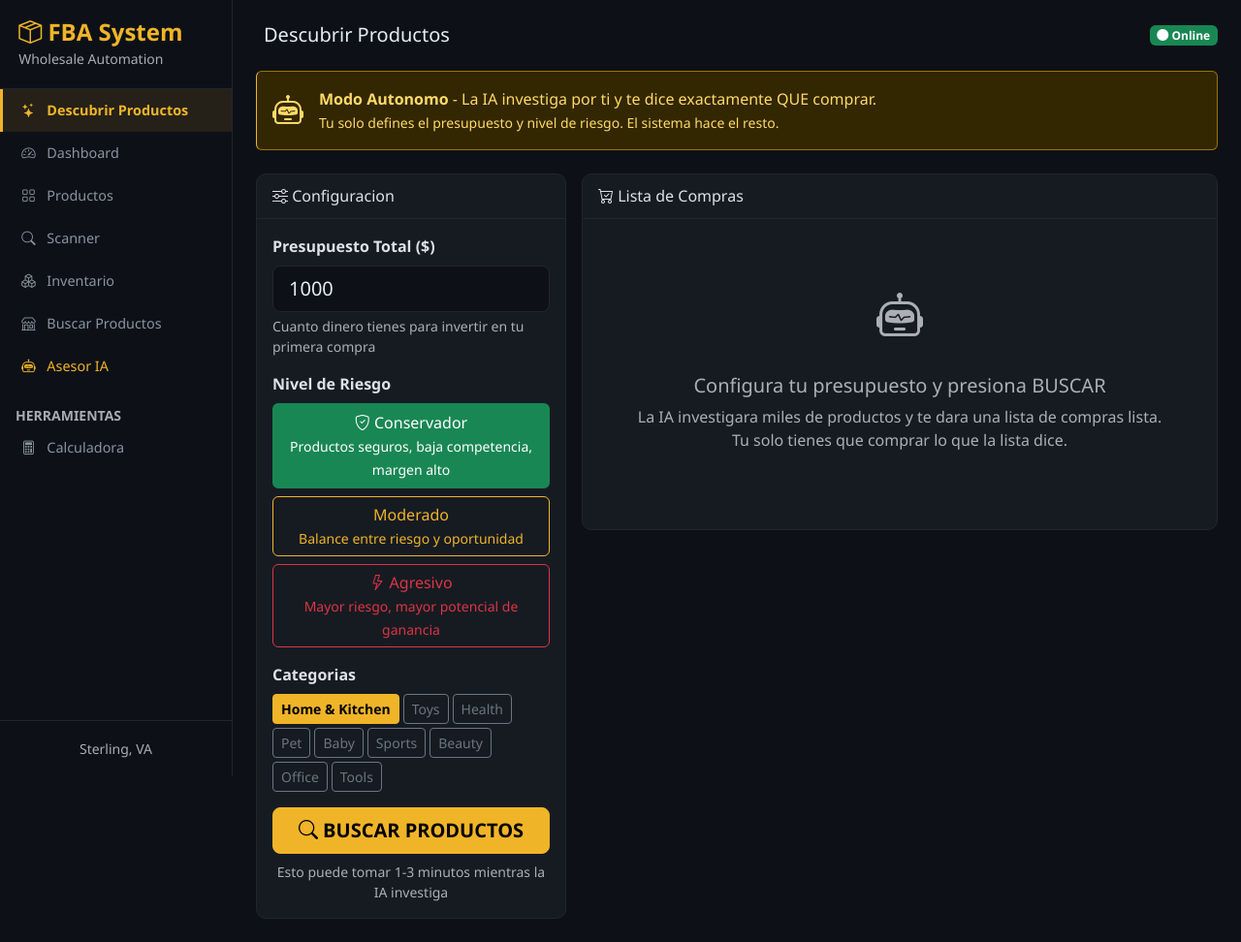
After one commit to eudardoqpaz/fba-wholesale-system, a FastAPI app: template templates/discovery.html in a window 1280 px wide. The commit adds this page. Shown: the whole page at 97% size. Run offline with FastAPI, Linux system fonts and the light colour scheme; the template is opened without the code that fills it, so the values that code supplies are empty; parts of the project's set-up code (start-up, migrations or seed data) failed here and were passed over.

Commit message:
Add Auto-Discovery mode: AI finds profitable products and creates shopping list automatically

```diff
--- a/main.py
+++ b/main.py
@@ -9,7 +9,7 @@ from fastapi.staticfiles import StaticFiles
 from fastapi.templating import Jinja2Templates
 from database import init_db
 from config import settings
-from routers import dashboard, products, scanner, inventory, suppliers, ai_chat, scraper
+from routers import dashboard, products, scanner, inventory, suppliers, ai_chat, scraper, discovery
 
 
 @asynccontextmanager
@@ -37,6 +37,7 @@ app.include_router(inventory.router, prefix="/inventory", tags=["Inventory"])
 app.include_router(suppliers.router, prefix="/suppliers", tags=["Suppliers"])
 app.include_router(ai_chat.router, prefix="/ai", tags=["AI Advisor"])
 app.include_router(scraper.router, prefix="/stores", tags=["Store Scraper"])
+app.include_router(discovery.router, prefix="/discover", tags=["Auto Discovery"])
 
 
 @app.get("/health")
--- a/templates/base.html
+++ b/templates/base.html
@@ -17,6 +17,11 @@
             <small class="text-muted">Wholesale Automation</small>
         </div>
         <ul class="nav flex-column">
+            <li class="nav-item">
+                <a class="nav-link {% if '/discover' in request.url.path %}active{% endif %}" href="/discover" style="color:var(--accent);font-weight:700;">
+                    <i class="bi bi-stars"></i> Descubrir Productos
+                </a>
+            </li>
             <li class="nav-item">
                 <a class="nav-link {% if request.url.path == '/' %}active{% endif %}" href="/">
                     <i class="bi bi-speedometer2"></i> Dashboard
--- /dev/null
+++ b/templates/discovery.html
@@ -0,0 +1,297 @@
+{% extends "base.html" %}
+{% block title %}Descubrir Productos - FBA System{% endblock %}
+{% block page_title %}Descubrir Productos{% endblock %}
+
+{% block content %}
+<div class="alert alert-warning mb-4">
+    <div class="d-flex align-items-center gap-3">
+        <i class="bi bi-robot" style="font-size:2rem;"></i>
+        <div>
+            <strong>Modo Autonomo</strong> - La IA investiga por ti y te dice exactamente QUE comprar.
+            <br><small>Tu solo defines el presupuesto y nivel de riesgo. El sistema hace el resto.</small>
+        </div>
+    </div>
+</div>
+
+<div class="row g-3">
+    <!-- Config -->
+    <div class="col-lg-4">
+        <div class="card">
+            <div class="card-header">
+                <h6 class="mb-0"><i class="bi bi-sliders"></i> Configuracion</h6>
+            </div>
+            <div class="card-body">
+                <div class="mb-3">
+                    <label class="form-label fw-bold">Presupuesto Total ($)</label>
+                    <input type="number" class="form-control form-control-lg" id="budget" value="1000" min="100" step="100">
+                    <div class="form-text">Cuanto dinero tienes para invertir en tu primera compra</div>
+                </div>
+
+                <div class="mb-3">
+                    <label class="form-label fw-bold">Nivel de Riesgo</label>
+                    <div class="d-grid gap-2">
+                        <button class="btn btn-outline-success risk-btn active" data-risk="conservative" onclick="selectRisk(this)">
+                            <i class="bi bi-shield-check"></i> Conservador
+                            <br><small>Productos seguros, baja competencia, margen alto</small>
+                        </button>
+                        <button class="btn btn-outline-warning risk-btn" data-risk="moderate" onclick="selectRisk(this)">
+                            <i class="bi bi-balance-scale"></i> Moderado
+                            <br><small>Balance entre riesgo y oportunidad</small>
+                        </button>
+                        <button class="btn btn-outline-danger risk-btn" data-risk="aggressive" onclick="selectRisk(this)">
+                            <i class="bi bi-lightning"></i> Agresivo
+                            <br><small>Mayor riesgo, mayor potencial de ganancia</small>
+                        </button>
+                    </div>
+                </div>
+
+                <div class="mb-3">
+                    <label class="form-label fw-bold">Categorias</label>
+                    <div class="d-flex flex-wrap gap-1">
+                        <button class="btn btn-sm btn-warning cat-btn active" data-cat="home" onclick="toggleCat(this)">Home & Kitchen</button>
+                        <button class="btn btn-sm btn-outline-secondary cat-btn" data-cat="toys" onclick="toggleCat(this)">Toys</button>
+                        <button class="btn btn-sm btn-outline-secondary cat-btn" data-cat="health" onclick="toggleCat(this)">Health</button>
+                        <button class="btn btn-sm btn-outline-secondary cat-btn" data-cat="pet" onclick="toggleCat(this)">Pet</button>
+                        <button class="btn btn-sm btn-outline-secondary cat-btn" data-cat="baby" onclick="toggleCat(this)">Baby</button>
+                        <button class="btn btn-sm btn-outline-secondary cat-btn" data-cat="sports" onclick="toggleCat(this)">Sports</button>
+                        <button class="btn btn-sm btn-outline-secondary cat-btn" data-cat="beauty" onclick="toggleCat(this)">Beauty</button>
+                        <button class="btn btn-sm btn-outline-secondary cat-btn" data-cat="office" onclick="toggleCat(this)">Office</button>
+                        <button class="btn btn-sm btn-outline-secondary cat-btn" data-cat="tools" onclick="toggleCat(this)">Tools</button>
+                    </div>
+                </div>
+
+                <button class="btn btn-warning btn-lg w-100" onclick="discoverProducts()" id="discover-btn">
+                    <i class="bi bi-search"></i> BUSCAR PRODUCTOS
+                </button>
+                <div class="small text-muted mt-2 text-center">
+                    Esto puede tomar 1-3 minutos mientras la IA investiga
+                </div>
+            </div>
+        </div>
+    </div>
+
+    <!-- Results -->
+    <div class="col-lg-8">
+        <!-- Summary -->
+        <div id="summary-card" style="display:none;">
+            <div class="row g-2 mb-3">
+                <div class="col-3">
+                    <div class="card text-center p-2">
+                        <small class="text-muted">Productos</small>
+                        <h4 class="text-warning mb-0" id="sum-products">0</h4>
+                    </div>
+                </div>
+                <div class="col-3">
+                    <div class="card text-center p-2">
+                        <small class="text-muted">Inversion</small>
+                        <h4 class="mb-0" id="sum-investment">$0</h4>
+                    </div>
+                </div>
+                <div class="col-3">
+                    <div class="card text-center p-2">
+                        <small class="text-muted">Ganancia Esperada</small>
+                        <h4 class="text-success mb-0" id="sum-profit">$0</h4>
+                    </div>
+                </div>
+                <div class="col-3">
+                    <div class="card text-center p-2">
+                        <small class="text-muted">ROI Esperado</small>
+                        <h4 class="text-success mb-0" id="sum-roi">0%</h4>
+                    </div>
+                </div>
+            </div>
+        </div>
+
+        <!-- Shopping List -->
+        <div class="card">
+            <div class="card-header d-flex justify-content-between">
+                <h6 class="mb-0"><i class="bi bi-cart-check"></i> Lista de Compras</h6>
+                <span id="list-count" class="badge bg-warning" style="display:none;"></span>
+            </div>
+            <div class="card-body" id="results-container">
+                <div class="text-center text-muted py-5">
+                    <i class="bi bi-robot" style="font-size:3rem;"></i><br><br>
+                    <h5>Configura tu presupuesto y presiona BUSCAR</h5>
+                    <p>La IA investigara miles de productos y te dara una lista de compras lista.<br>
+                    Tu solo tienes que comprar lo que la lista dice.</p>
+                </div>
+            </div>
+        </div>
+    </div>
+</div>
+{% endblock %}
+
+{% block scripts %}
+<style>
+.risk-btn.active { border-width: 2px; }
+.cat-btn.active { background: var(--accent) !important; color: #000 !important; border-color: var(--accent) !important; }
+.shopping-item { border-left: 3px solid var(--accent); padding: 1rem; margin-bottom: 0.5rem; background: var(--surface); border-radius: 0 8px 8px 0; }
+.shopping-item:hover { background: var(--surface2); }
+.risk-low { color: var(--green); }
+.risk-med { color: var(--accent); }
+.risk-high { color: var(--red); }
+</style>
+
+<script>
+let selectedRisk = 'conservative';
+let selectedCats = ['home'];
+
+function selectRisk(btn) {
+    document.querySelectorAll('.risk-btn').forEach(b => b.classList.remove('active'));
+    btn.classList.add('active');
+    selectedRisk = btn.dataset.risk;
+}
+
+function toggleCat(btn) {
+    btn.classList.toggle('active');
+    const cat = btn.dataset.cat;
+    if (selectedCats.includes(cat)) {
+        selectedCats = selectedCats.filter(c => c !== cat);
+    } else {
+        selectedCats.push(cat);
+    }
+    if (selectedCats.length === 0) {
+        btn.classList.add('active');
+        selectedCats = [cat];
+    }
+}
+
+async function discoverProducts() {
+    const budget = parseFloat(document.getElementById('budget').value) || 1000;
+    const btn = document.getElementById('discover-btn');
+    const container = document.getElementById('results-container');
+
+    btn.disabled = true;
+    btn.innerHTML = '<span class="spinner-border spinner-border-sm"></span> Investigando... (esto puede tomar 1-3 min)';
+    container.innerHTML = `
+        <div class="text-center py-5">
+            <div class="spinner-border text-warning" style="width:3rem;height:3rem;"></div>
+            <h5 class="mt-3">La IA esta investigando productos...</h5>
+            <p class="text-muted">Buscando en miles de productos de Amazon, analizando precios, competencia, y demanda.</p>
+            <div class="progress mt-3" style="height:4px;">
+                <div class="progress-bar progress-bar-striped progress-bar-animated bg-warning" style="width:100%"></div>
+            </div>
+        </div>
+    `;
+
+    try {
+        const resp = await fetch('/discover/api/find', {
+            method: 'POST',
+            headers: {'Content-Type': 'application/json'},
+            body: JSON.stringify({
+                budget: budget,
+                risk_level: selectedRisk,
+                categories: selectedCats,
+            }),
+        });
+        const data = await resp.json();
+        renderResults(data);
+    } catch (err) {
+        container.innerHTML = `<div class="alert alert-danger">Error: ${err.message}</div>`;
+    } finally {
+        btn.disabled = false;
+        btn.innerHTML = '<i class="bi bi-search"></i> BUSCAR PRODUCTOS';
+    }
+}
+
+function renderResults(data) {
+    const list = data.shopping_list || [];
+
+    // Show summary
+    document.getElementById('summary-card').style.display = 'block';
+    document.getElementById('sum-products').textContent = data.total_products;
+    document.getElementById('sum-investment').textContent = '$' + data.total_investment.toFixed(0);
+    document.getElementById('sum-profit').textContent = '$' + data.expected_profit.toFixed(0);
+    document.getElementById('sum-roi').textContent = data.expected_roi + '%';
+    document.getElementById('budget-used').textContent = data.budget_used + '%';
+
+    const count = document.getElementById('list-count');
+    count.style.display = 'inline';
+    count.textContent = list.length + ' productos';
+
+    const container = document.getElementById('results-container');
+
+    if (list.length === 0) {
+        container.innerHTML = `
+            <div class="alert alert-warning">
+                No se encontraron productos que cumplan los criterios con ese presupuesto.
+                Intenta con un presupuesto mayor o nivel de riesgo "Moderado".
+            </div>
+        `;
+        return;
+    }
+
+    let html = `
+        <div class="alert alert-success mb-3">
+            <strong>Lista de compras lista!</strong> Estos son los productos que la IA recomienda comprar.
+            Inversion total: <strong>$${data.total_investment.toFixed(0)}</strong> |
+            Ganancia esperada: <strong>$${data.expected_profit.toFixed(0)}</strong> |
+            ROI: <strong>${data.expected_roi}%</strong>
+        </div>
+    `;
+
+    list.forEach((item, i) => {
+        const riskClass = item.risk_score <= 30 ? 'risk-low' : item.risk_score <= 60 ? 'risk-med' : 'risk-high';
+        const riskLabel = item.risk_score <= 30 ? 'Bajo' : item.risk_score <= 60 ? 'Medio' : 'Alto';
+
+        html += `
+            <div class="shopping-item">
+                <div class="d-flex justify-content-between align-items-start">
+                    <div class="d-flex gap-2">
+                        <div class="text-center">
+                            <span class="badge bg-warning" style="font-size:1.2rem;">#${i + 1}</span>
+                        </div>
+                        ${item.image_url ? `<img src="${item.image_url}" style="width:50px;height:50px;object-fit:contain;border-radius:6px;background:#fff;">` : ''}
+                        <div>
+                            <code class="small">${item.asin}</code>
+                            <span class="badge bg-success ms-1">${item.roi_pct}% ROI</span>
+                            <span class="badge ${riskClass === 'risk-low' ? 'bg-success' : riskClass === 'risk-med' ? 'bg-warning text-dark' : 'bg-danger'} ms-1">Riesgo ${riskLabel}</span>
+                            <p class="mb-0 small fw-bold">${item.title}</p>
+                            <small class="text-muted">
+                                ${item.brand ? item.brand + ' | ' : ''}
+                                BSR: ${item.bsr?.toLocaleString() || '?'} |
+                                Ventas/mes: ~${item.monthly_sales || '?'} |
+                                Sellers: ${item.sellers || '?'}
+                            </small>
+                            ${item.notes ? `<br><small class="text-warning">${item.notes}</small>` : ''}
+                        </div>
+                    </div>
+                    <div class="text-end" style="min-width:180px;">
+                        <div class="mb-1">
+                            <small class="text-muted">Precio Amazon:</small>
+                            <strong>$${item.amazon_price?.toFixed(2) || '?'}</strong>
+                        </div>
+                        <div class="mb-1">
+                            <small class="text-muted">Costo estimado:</small>
+                            <strong>$${item.estimated_wholesale_cost?.toFixed(2) || '?'}/u</strong>
+                        </div>
+                        <div class="mb-1">
+                            <small class="text-muted">Cantidad:</small>
+                            <strong class="text-warning">${item.quantity} unidades</strong>
+                        </div>
+                        <div class="mb-1">
+                            <small class="text-muted">Inversion:</small>
+                            <strong>$${item.total_cost?.toFixed(2) || '?'}</strong>
+                        </div>
+                        <div>
+                            <small class="text-muted">Ganancia esperada:</small>
+                            <strong class="text-success">+$${item.expected_profit?.toFixed(2) || '?'}</strong>
+                        </div>
+                    </div>
+                </div>
+            </div>
+        `;
+    });
+
+    html += `
+        <div class="alert alert-info mt-3">
+            <strong>IMPORTANTE:</strong> Los costos son ESTIMADOS (55% del precio Amazon).
+            Cuando tengas el precio REAL del proveedor, subelo al Scanner para verificar
+            la rentabilidad exacta antes de comprar.
+        </div>
+    `;
+
+    container.innerHTML = html;
+}
+</script>
+{% endblock %}
```
Also changed, not shown: routers/discovery.py (added, +35 -0 lines), services/auto_discovery.py (added, +265 -0 lines).
